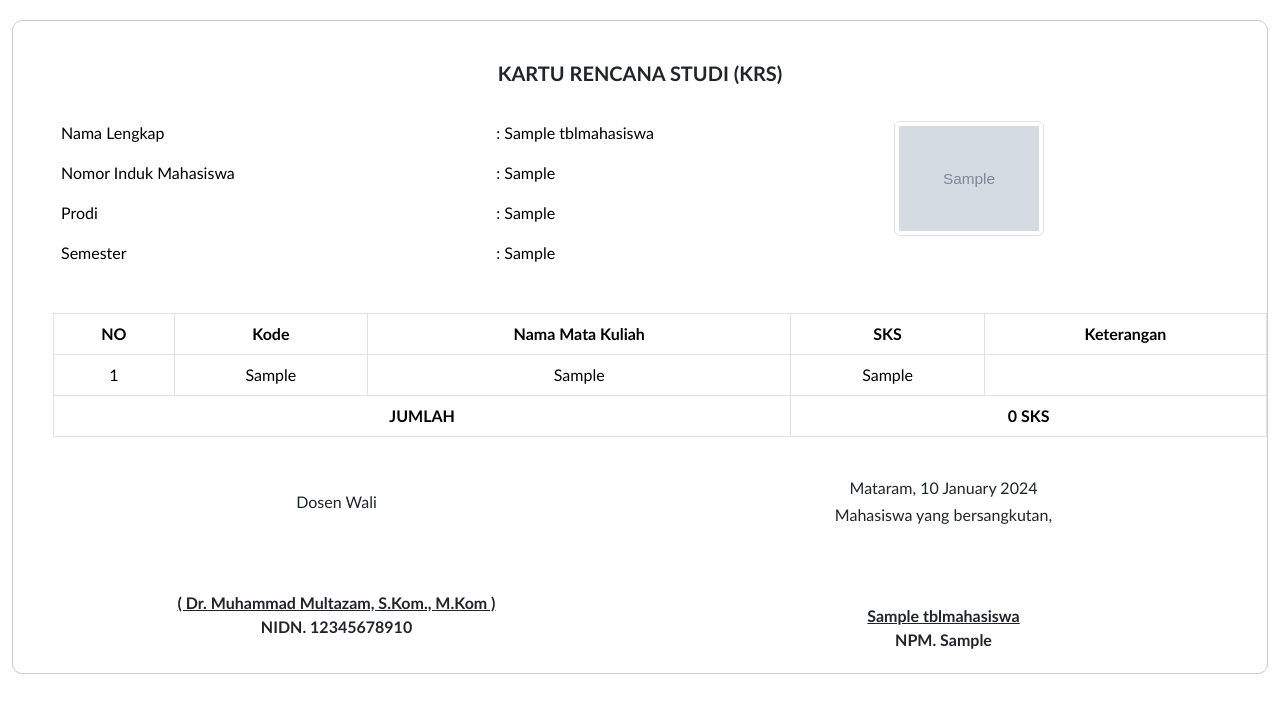
After one commit to Mfrsrzdnsy/siakad2, a PHP site: page /cetak.php in a window 1280 px wide. The commit adds this page. Shown: the top 713 px of the page. Run offline with PHP 8.4, Linux system fonts and the light colour scheme; the visitor is signed in with stand-in values (Sample User, id 1); tables that the repository leaves empty or names only in its code hold one stand-in row (values such as "Sample post"); grey boxes marked "Sample" are stand-in pictures; some libraries are stand-ins or nearby versions.

Commit message:
cetak krs

```diff
--- /dev/null
+++ b/cetak.php
@@ -0,0 +1,167 @@
+<?php
+session_start();
+if (isset($_SESSION['email']) && isset($_SESSION['level'])) {
+    include "koneksi.php";
+?>
+
+<!DOCTYPE html>
+<html lang="en">
+
+<head>
+    <meta charset="utf-8">
+    <meta name="viewport" content="width=device-width, initial-scale=1">
+    <title>Cetak KRS</title>
+    <link href="css/bootstrap.min.css" rel="stylesheet">
+    <link rel="stylesheet" href="css/all.min.css">
+    <link rel="stylesheet" href="css/style.css">
+    <style>
+        .card {
+            border: 1px solid #ccc;
+            border-radius: 10px;
+            padding: 20px;
+            margin-top: 20px;
+            margin-bottom: 30px;
+        }
+
+        .card-title {
+            margin-top: 20px;
+        }
+
+        .img-thumbnail {
+            max-width: 150px;
+        }
+
+        .text-center {
+            text-align: center;
+        }
+
+        .table {
+            margin: 20px;
+        }
+
+        .card-bottom {
+            margin-top: 20px;
+            border: 0;
+        }
+    </style>
+</head>
+
+<body onload="javascript:window.print()">
+    <div class="container-fluid">
+        <div class="card">
+            <h5 class="card-title text-center"><b>KARTU RENCANA STUDI (KRS)</b></h5>
+
+            <!-- Informasi Mahasiswa -->
+            <table class="table table-borderless">
+                <tbody>
+                    <?php
+                    include 'koneksi.php';
+                    if ($_SESSION['level'] == 'mahasiswa') {
+                        $sqltampil = mysqli_query($koneksi, "SELECT * FROM tblmahasiswa WHERE email='$_SESSION[email]'");
+                        $data = mysqli_fetch_assoc($sqltampil);
+                    ?>
+                        <tr>
+                            <td>Nama Lengkap</td>
+                            <td>: <?php echo $data['nama_mhs']; ?></td>
+                            <td rowspan="6">
+                                <img src="foto/<?php echo $data['foto']; ?>" width="150px" class="img-thumbnail" alt="...">
+                            </td>
+                        </tr>
+                        <tr>
+                            <td>Nomor Induk Mahasiswa</td>
+                            <td>: <?php echo $data['nim']; ?></td>
+                        </tr>
+                        <tr>
+                            <td>Prodi</td>
+                            <td>: <?php echo $data['prodi']; ?></td>
+                        </tr>
+                        <tr>
+                            <td>Semester</td>
+                            <td>: <?php echo $data['semester']; ?></td>
+                        </tr>
+                    <?php } ?>
+                </tbody>
+            </table>
+
+            <!-- Tabel KRS -->
+            <table class="table table-bordered text-center">
+                <thead>
+                    <tr>
+                        <th>NO</th>
+                        <th>Kode</th>
+                        <th>Nama Mata Kuliah</th>
+                        <th>SKS</th>
+                        <th>Keterangan</th>
+                    </tr>
+                </thead>
+                <tbody>
+                    <?php
+                    $sqlkrs = "SELECT * FROM tblmahasiswa, tblmatkul, khs WHERE tblmahasiswa.nim = khs.nim AND tblmatkul.kode_matkul = khs.kode_matkul
+                    AND khs.nim = '$data[nim]' AND khs.semester = '$data[semester]' ORDER BY tblmatkul.kode_matkul ASC";
+                    $qkrs = mysqli_query($koneksi, $sqlkrs);
+
+                    if (!$qkrs) {
+                        die("Query error: " . mysqli_error($koneksi));
+                    }
+
+                    $no = 1;
+                    while ($dt = mysqli_fetch_array($qkrs)) {
+                    ?>
+                        <tr>
+                            <td><?php echo $no; ?></td>
+                            <td><?php echo $dt['kode_matkul'] ?></td>
+                            <td><?php echo $dt['matkul'] ?></td>
+                            <td><?php echo $dt['sks'] ?></td>
+                            <td></td>
+                        </tr>
+                    <?php $no++;
+                    } ?>
+                </tbody>
+
+                <!-- Jumlah SKS -->
+                <tr>
+                    <th colspan="3">JUMLAH</th>
+                    <th colspan="2">
+                        <?php
+                        $sqlsks = "SELECT sum(sks) AS total FROM tblmatkul, khs WHERE tblmatkul.kode_matkul = khs.kode_matkul
+                            AND khs.nim='$data[nim]' AND khs.semester = '$data[semester]'";
+                        $qsks = mysqli_query($koneksi, $sqlsks);
+                        $jumlah = mysqli_fetch_array($qsks);
+                        echo $jumlah['total'] . " SKS";
+                        ?>
+                    </th>
+                </tr>
+            </table>
+
+            <!-- Tanggal dan Tanda Tangan -->
+            <div class="card-bottom">
+    <table class="text-center" style="width: 100%;">
+        <tr>
+            <td class="dosen" style="width: 50%;">
+                <h6 style="margin-bottom: 80px;">Dosen Wali</h6>
+                <span><u><b>( Dr. Muhammad Multazam, S.Kom., M.Kom )</b></u></span><br>
+                <b>NIDN. 12345678910</b>
+            </td>
+            <td class="mahasiswa" style="width: 50%;">
+                <h6>Mataram, <?php echo date('d F Y') ?></h6>
+                <h6 style="margin-bottom: 80px;">Mahasiswa yang bersangkutan,</h6>
+                <span><u><b><?php echo $data['nama_mhs']; ?></b></u></span><br>
+                <span><b>NPM. <?php echo $data['nim']; ?></b></span>
+            </td>
+        </tr>
+    </table>
+</div>
+
+
+        </div>
+    </div>
+
+    <script src="js/bootstrap.bundle.min.js"></script>
+    <script src="js/all.min.js"></script>
+</body>
+
+</html>
+
+<?php
+}
+?>
--- a/dosen_profil_ubah.php
+++ b/dosen_profil_ubah.php
@@ -51,7 +51,7 @@
 
                     if ($b) {
                         echo "<div class='alert alert-success alert-dismissible fade show' role='alert'>
-                        <strong>Berhasil!</strong> Data berhasil disimpan, <a href='?page=dosen'>LIHAT DATA</a>.
+                        <strong>Berhasil!</strong> Data berhasil disimpan, <a href='?page=dosen_profil' style='text-decoration: none;'>LIHAT DATA</a>.
                         <button type='button' class='btn-close' data-bs-dismiss='alert' aria-label='Close'></button>
                         </div>";
                     } else {
@@ -68,7 +68,7 @@
 
                 if ($b) {
                     echo "<div class='alert alert-success alert-dismissible fade show' role='alert'>
-                              <strong>Berhasil!</strong> Data berhasil disimpan, <a href='?page=dosen'>LIHAT DATA</a>.
+                              <strong>Berhasil!</strong> Data berhasil disimpan, <a href='?page=dosen_profil' style='text-decoration: none;'>LIHAT DATA</a>.
                               <button type='button' class='btn-close' data-bs-dismiss='alert' aria-label='Close'></button>
                             </div>";
                 } else {
--- a/mahasiswa_profil_ubah.php
+++ b/mahasiswa_profil_ubah.php
@@ -51,7 +51,7 @@
 
                         if ($b) {
                             echo "<div class='alert alert-success alert-dismissible fade show' role='alert'>
-                            <strong>Berhasil!</strong> Data berhasil disimpan, <a href='?page=mahasiswa'>LIHAT DATA</a>.
+                            <strong>Berhasil!</strong> Data berhasil disimpan, <a href='?page=mahasiswa_profil' style='text-decoration: none;'>LIHAT DATA</a>.
                             <button type='button' class='btn-close' data-bs-dismiss='alert' aria-label='Close'></button>
                             </div>";
                         } else {
@@ -68,7 +68,7 @@
 
                     if ($b) {
                         echo "<div class='alert alert-success alert-dismissible fade show' role='alert'>
-                              <strong>Berhasil!</strong> Data berhasil disimpan, <a href='?page=mahasiswa'>LIHAT DATA</a>.
+                              <strong>Berhasil!</strong> Data berhasil disimpan, <a href='?page=mahasiswa_profil' style='text-decoration: none;'>LIHAT DATA</a>.
                               <button type='button' class='btn-close' data-bs-dismiss='alert' aria-label='Close'></button>
                             </div>";
                     } else {
--- a/tambahmk.php
+++ b/tambahmk.php
@@ -9,7 +9,7 @@
     ?>
 
     <div class="card-body">
-        <h5 class="card-title">
+        <h5 class="card-title text-center">
             Tambah Mata Kuliah <br> Kartu Rencana Studi <br>
         </h5>
 
@@ -42,7 +42,7 @@
                     if ($row > 0) {
                        echo "<i class='fa fa-check'></i>";
                     } else {
-                        echo "<a href='inputkrs.php?kode_matkul=$dt[kode_matkul]&&nim=$b[nim]&&semester=$b[semester] '>Pilih</a>";
+                        echo "<a href='inputkrs.php?kode_matkul=$dt[kode_matkul]&&nim=$b[nim]&&semester=$b[semester]' style='text-decoration: none;' >Pilih</a>";
                     }
                     ?>
                    </td>
--- a/user_hapus.php
+++ b/user_hapus.php
@@ -1,9 +1,9 @@
 <?php
 if ($_SESSION['level'] == "admin") {
     include "koneksi.php";
-    if (isset($_GET['id_user'])) {
-        $id_user = $_GET['id_user'];
-        $hapus = "DELETE FROM user WHERE id_user = '$id_user'";
+    if (isset($_GET['email'])) {
+        $email = $_GET['email'];
+        $hapus = "DELETE FROM user WHERE email = '$email'";
         $qhapus = mysqli_query($koneksi, $hapus);
         if ($qhapus) {
             header("location:?page=user");
```
Also changed, not shown: krs_isi.php (+25 -12 lines).
